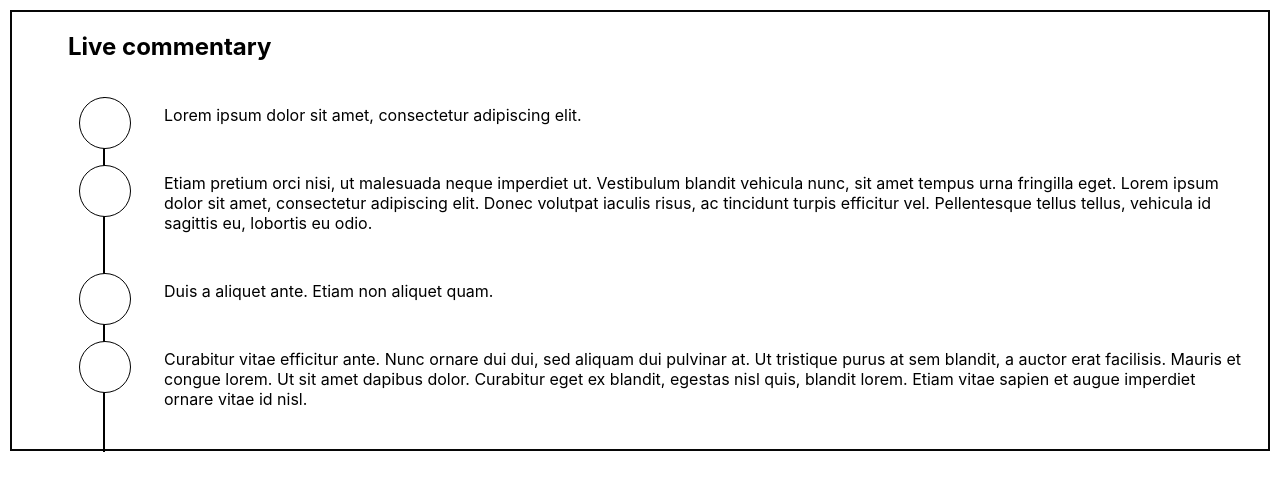
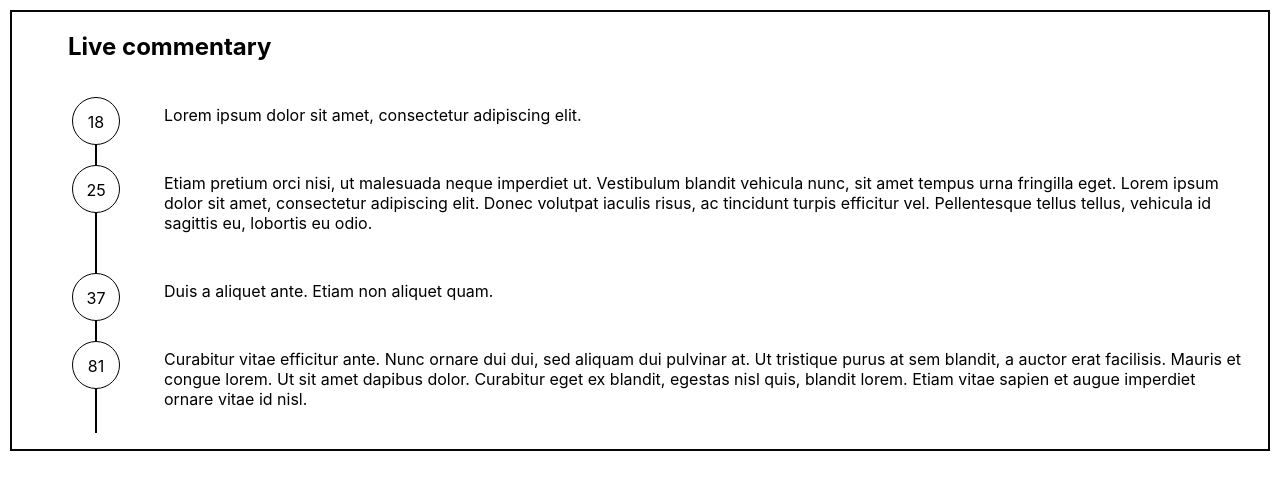
Before and after one commit to MyaElla/vertical-timeline-stream-circles, a React (Create React App) app: page / in a window 1280 px wide. Shown: the top 490 px of the page. Built offline with nearby package versions, Linux system fonts and the light colour scheme.

Commit message:
swapped pseudo-elements in li items for class span selectors to take in numbers as it maps over

```diff
--- a/src/App.css
+++ b/src/App.css
@@ -63,13 +63,6 @@ ul {
   display: none;
 } */
 
-
-/* . RowComment {
-  fill: rgb(12, 11, 11);
-  font-size: 3.8rem;
-  font-family: sans-serif;
-
-} */
 li {
   position: relative;
   padding: 1.5rem;
@@ -78,7 +71,7 @@ li {
 
 }
 
-li::before {
+/* li::before {
   content: ' ';
   display: block;
   position: absolute;
@@ -106,4 +99,38 @@ li::after {
 li:first-of-type::before {
   height: calc(100% - 1rem);
   top: 1rem;
+} */
+
+li .line {
+  display: block;
+  position: absolute;
+  width: 2px;
+  height: 100%;
+  left: 2.7rem;
+  top: 0;
+  background-color: #000;
 }
+
+li .circle {
+      display: block;
+      position: absolute;
+      width: 3rem;
+      height: 3rem;
+      left: calc(2rem - .75rem);
+      top: 1rem;
+      border-radius: 100%;
+      background-color: #fff;
+      border: 1px solid #000;
+      z-index: 2;
+      text-align: center;
+      line-height: 3rem;
+}
+
+li:first-of-type .line {
+  height: calc(100% - 1rem);
+  top: 1rem;
+}
+
+/* li:last-of-type .line {
+  height: calc(100% - (1rem + 10px));
+} */
--- a/src/components/Circles.js
+++ /dev/null
@@ -1,14 +0,0 @@
-import React, { Component } from "react";
-
-export default class Circles extends Component {
-  render() {
-    let time = new Date().getMinutes();
-    return (
-      <div>
-        <div className="circle">{time}'</div>
-        <div className="circle">{time}'</div>
-        <div className="circle">{time}'</div>
-      </div>
-    );
-  }
-}
--- a/src/components/Comments.js
+++ b/src/components/Comments.js
@@ -1,11 +1,11 @@
 import React, { Component } from "react";
-import Circles from "./Circles";
 
 export default class Comments extends Component {
   render() {
     return (
-
-      <li value="1">
+      <li>
+        <span className="circle">{this.props.update.timestamp}</span>
+        <span className="line" />
         {this.props.update.body}
       </li>
     );
```
